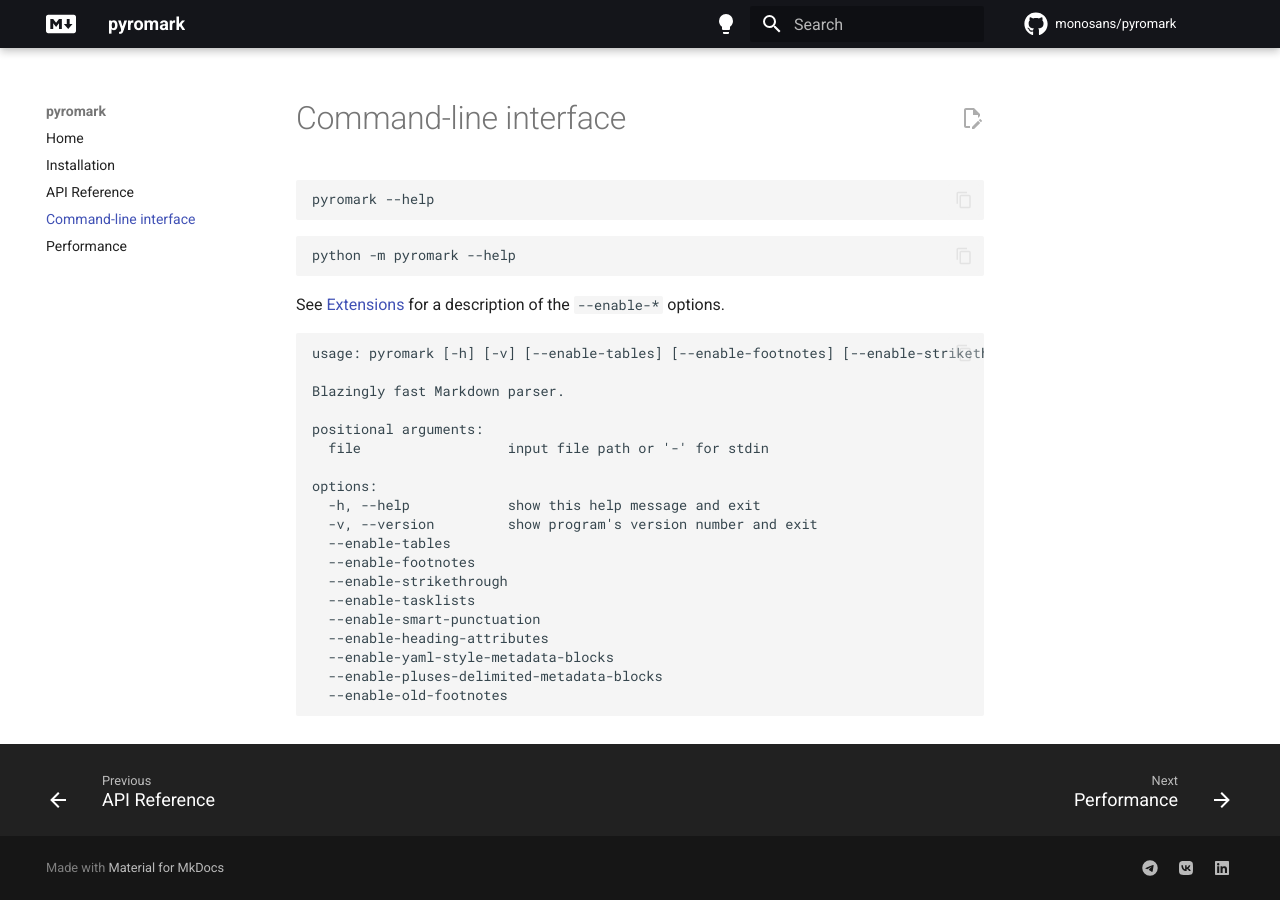
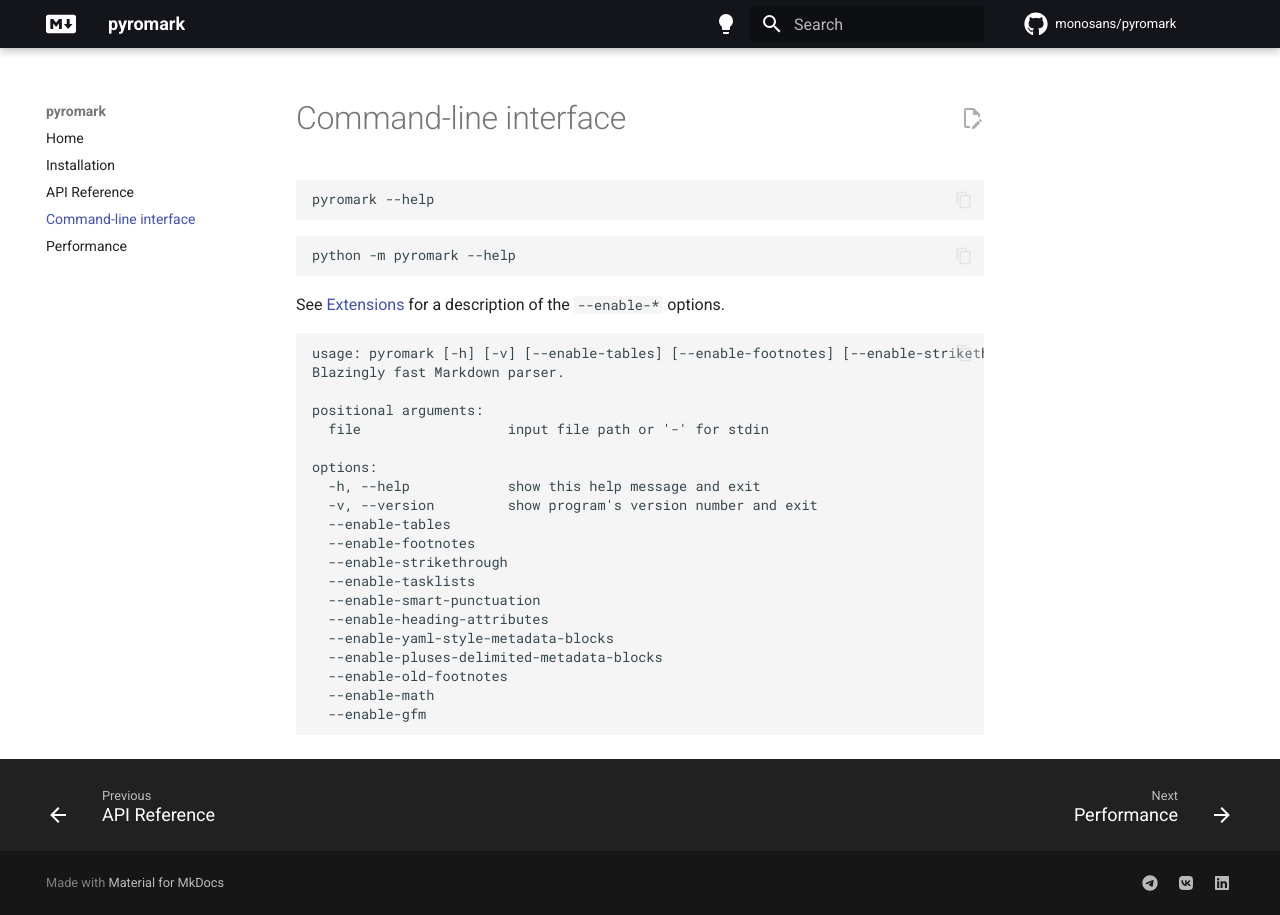
Before and after one commit to monosans/pyromark, an MkDocs documentation site: the page built from docs/cli.md, in a window 1280 px wide. Built offline with MkDocs 1.6.1 and Material for MkDocs 9.7.7, drawn with Linux system fonts in a browser that asks for light colours; comment, search, counter and statistics services are not loaded.

Commit message:
Update cli.md

````diff
--- a/docs/cli.md
+++ b/docs/cli.md
@@ -11,8 +11,7 @@
 See [Extensions](api.md#pyromark.Extensions-attributes) for a description of the `--enable-*` options.
 
 ```
-usage: pyromark [-h] [-v] [--enable-tables] [--enable-footnotes] [--enable-strikethrough] [--enable-tasklists] [--enable-smart-punctuation] [--enable-heading-attributes] [--enable-yaml-style-metadata-blocks] [--enable-pluses-delimited-metadata-blocks] [--enable-old-footnotes] file
-
+usage: pyromark [-h] [-v] [--enable-tables] [--enable-footnotes] [--enable-strikethrough] [--enable-tasklists] [--enable-smart-punctuation] [--enable-heading-attributes] [--enable-yaml-style-metadata-blocks] [--enable-pluses-delimited-metadata-blocks] [--enable-old-footnotes] [--enable-math] [--enable-gfm] file
 Blazingly fast Markdown parser.
 
 positional arguments:
@@ -30,4 +29,6 @@
   --enable-yaml-style-metadata-blocks
   --enable-pluses-delimited-metadata-blocks
   --enable-old-footnotes
+  --enable-math
+  --enable-gfm
 ```
````
